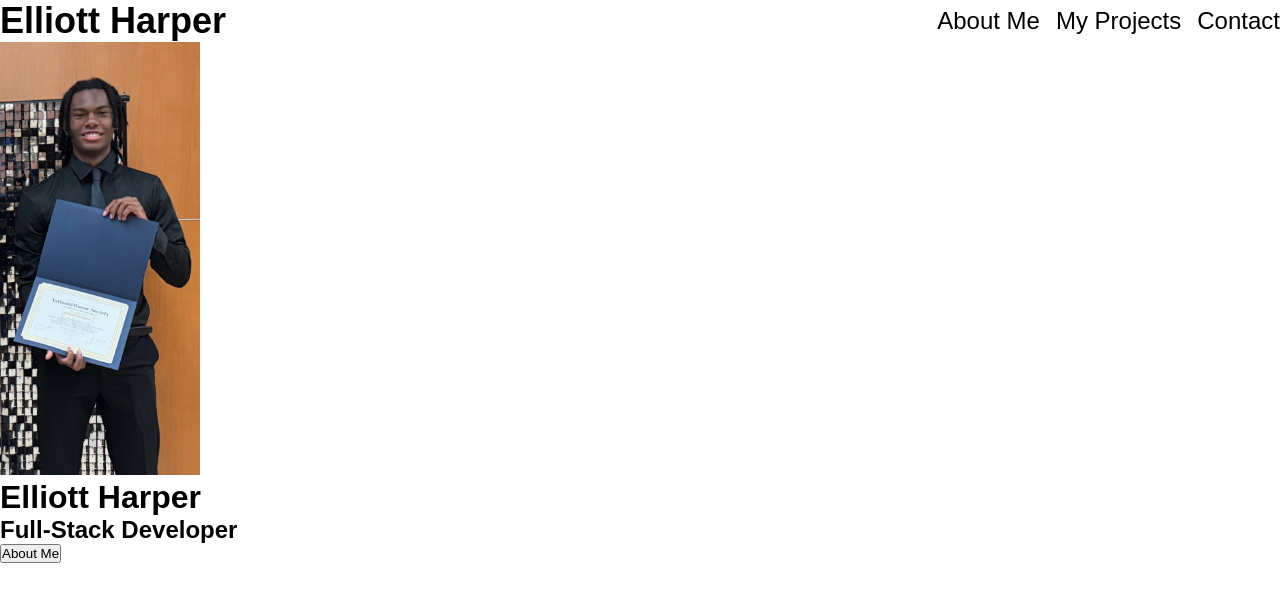
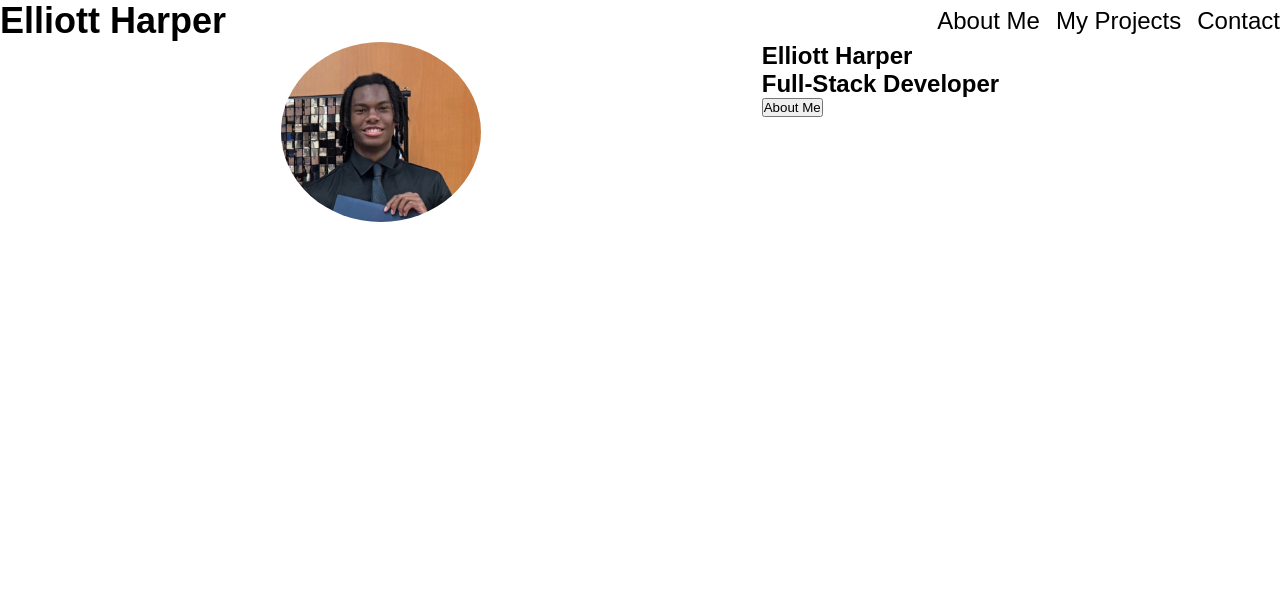
Before and after one commit to emhgit/portfolio, a React (Vite) app: page / in a window 1280 px wide. Shown: the top 602 px of the page. Built offline with nearby package versions, Linux system fonts and the light colour scheme.

Commit message:
add css to app page

```diff
--- a/src/App.css
+++ b/src/App.css
@@ -1 +1,10 @@
-/* TODO: add CSS to app */
+@import url(/src/index.css);
+
+main {
+    display: flex;
+    justify-content:space-evenly;
+}
+
+main #image-container img {
+    border-radius: 50%;
+}
--- a/src/App.jsx
+++ b/src/App.jsx
@@ -7,15 +7,17 @@ function App() {
     <>
       <NavBar />
 
-      <div class="image-container">
+      <main>
+        <div id="image-container">
           <img src="src\assets\image-1.jpg" alt="image-1" width="200"  />
         </div>
 
-      <main id="hero">
+        <section id="hero">
           <h1>Elliott Harper</h1>
           <h2>Full-Stack Developer</h2>
           <div id="socials-container"></div>
           <button>About Me</button>
+        </section>
       </main>
 
     </>
```
Also changed, not shown: src/assets/image-1.jpg. Lines whose indentation alone changed are shown as unchanged.
